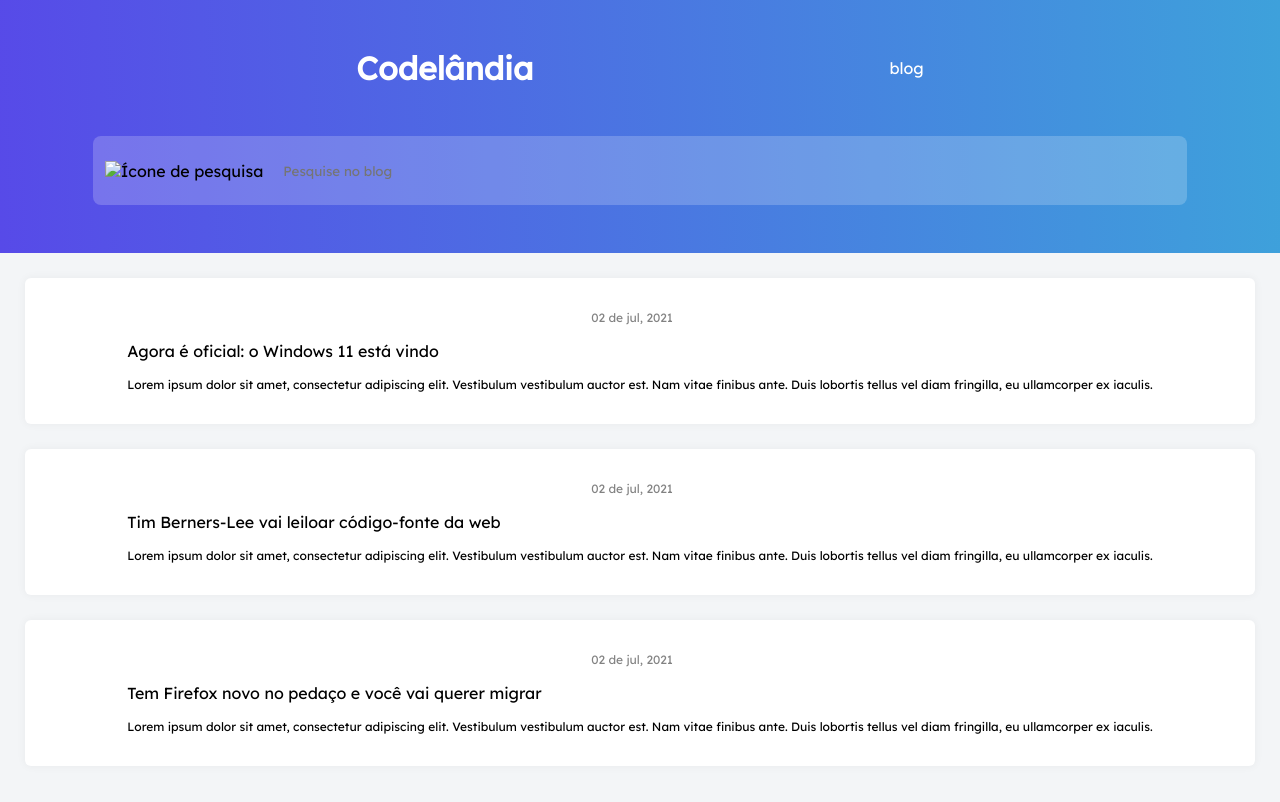
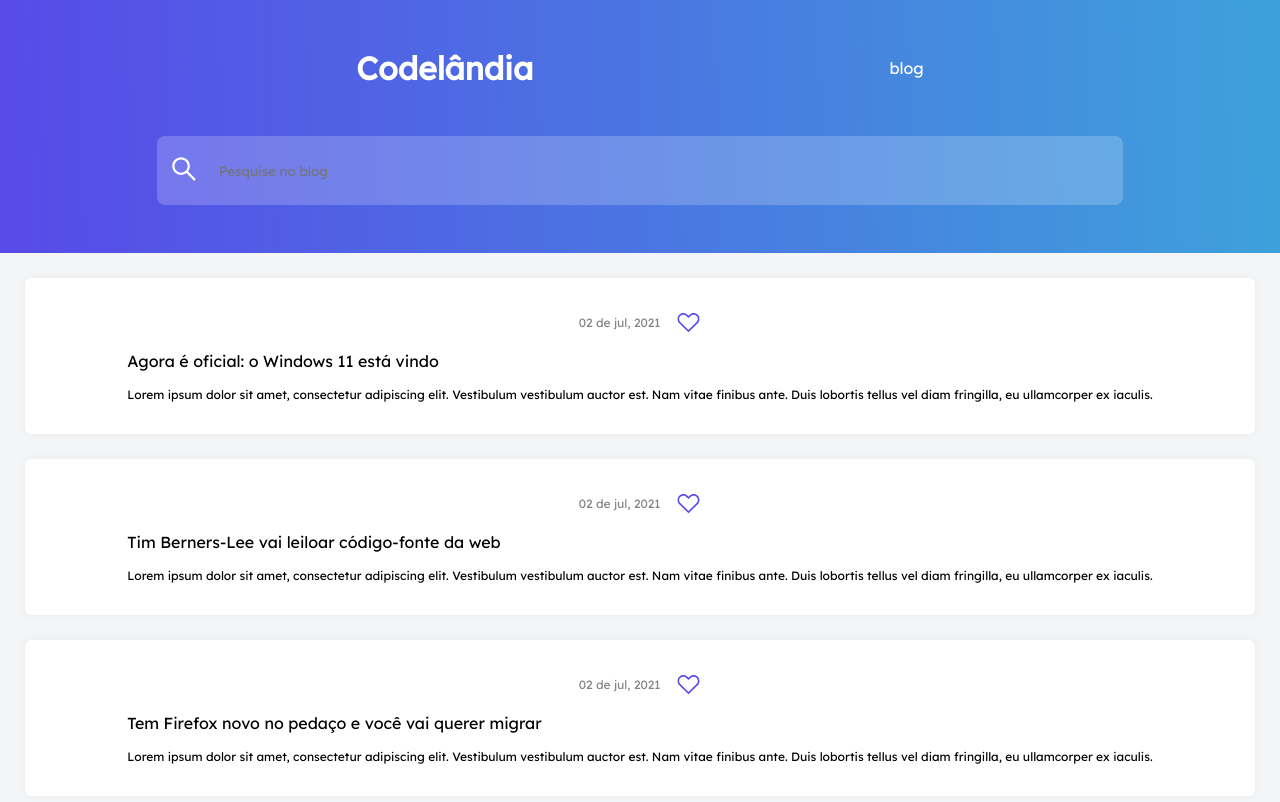
Before and after one commit to devmarquinhos/codelandia-blog, a plain HTML site: page index.html in a window 1280 px wide. Drawn offline with Linux system fonts and the light colour scheme; the site is published under a folder, as on GitHub Pages, so addresses that start at the root find nothing.

Commit message:
:bug: Fixed the assets path

```diff
--- a/index.html
+++ b/index.html
@@ -1,14 +1,16 @@
 <!DOCTYPE html>
 <html lang="pt-br">
 <head>
-    <!-- Linkando as fontes e o CSS -->
+    <!-- Linkando as fontes -->
     <link rel="preconnect" href="https://fonts.googleapis.com">
     <link rel="preconnect" href="https://fonts.gstatic.com" crossorigin>
     <link href="https://fonts.googleapis.com/css2?family=Lexend+Deca&display=swap" rel="stylesheet">
-    <link rel="stylesheet" href="style.css">
+
     <meta charset="UTF-8">
     <meta http-equiv="X-UA-Compatible" content="IE=edge">
     <meta name="viewport" content="width=device-width, initial-scale=1.0">
+    <!-- Linkando o CSS -->
+    <link rel="stylesheet" href="style.css">
     <title>Codelândia - Blog</title>
 </head>
 <body>
@@ -19,7 +21,7 @@
         </div>
         <div class="search">
             <div class="searchInput">
-                <label for="search"><img src="/assets/ant-design_search-outlined.svg" alt="Ícone de pesquisa"></label>
+                <label for="search"><img src="./assets/ant-design_search-outlined.svg" alt="Ícone de pesquisa"></label>
                 <input type="text" placeholder="Pesquise no blog">
             </div>
         </div>
@@ -28,7 +30,7 @@
     <section class="card">
         <div class="cardInfo">
             <h3>02 de jul, 2021</h3>
-            <img src="/assets/codicon_heart.svg" alt="">
+            <img src="./assets/codicon_heart.svg" alt="">
         </div>
         <div class="cardContent">
             <h2>Agora é oficial: o Windows 11 está vindo</h2>
@@ -39,7 +41,7 @@
     <section class="card">
         <div class="cardInfo">
             <h3>02 de jul, 2021</h3>
-            <img src="/assets/codicon_heart.svg" alt="">
+            <img src="./assets/codicon_heart.svg" alt="">
         </div>
         <div class="cardContent">
             <h2>Tim Berners-Lee vai leiloar código-fonte da web</h2>
@@ -50,7 +52,7 @@
     <section class="card">
         <div class="cardInfo">
             <h3>02 de jul, 2021</h3>
-            <img src="/assets/codicon_heart.svg" alt="">
+            <img src="./assets/codicon_heart.svg" alt="">
         </div>
         <div class="cardContent">
             <h2>Tem Firefox novo no pedaço e você vai querer migrar</h2>
```
